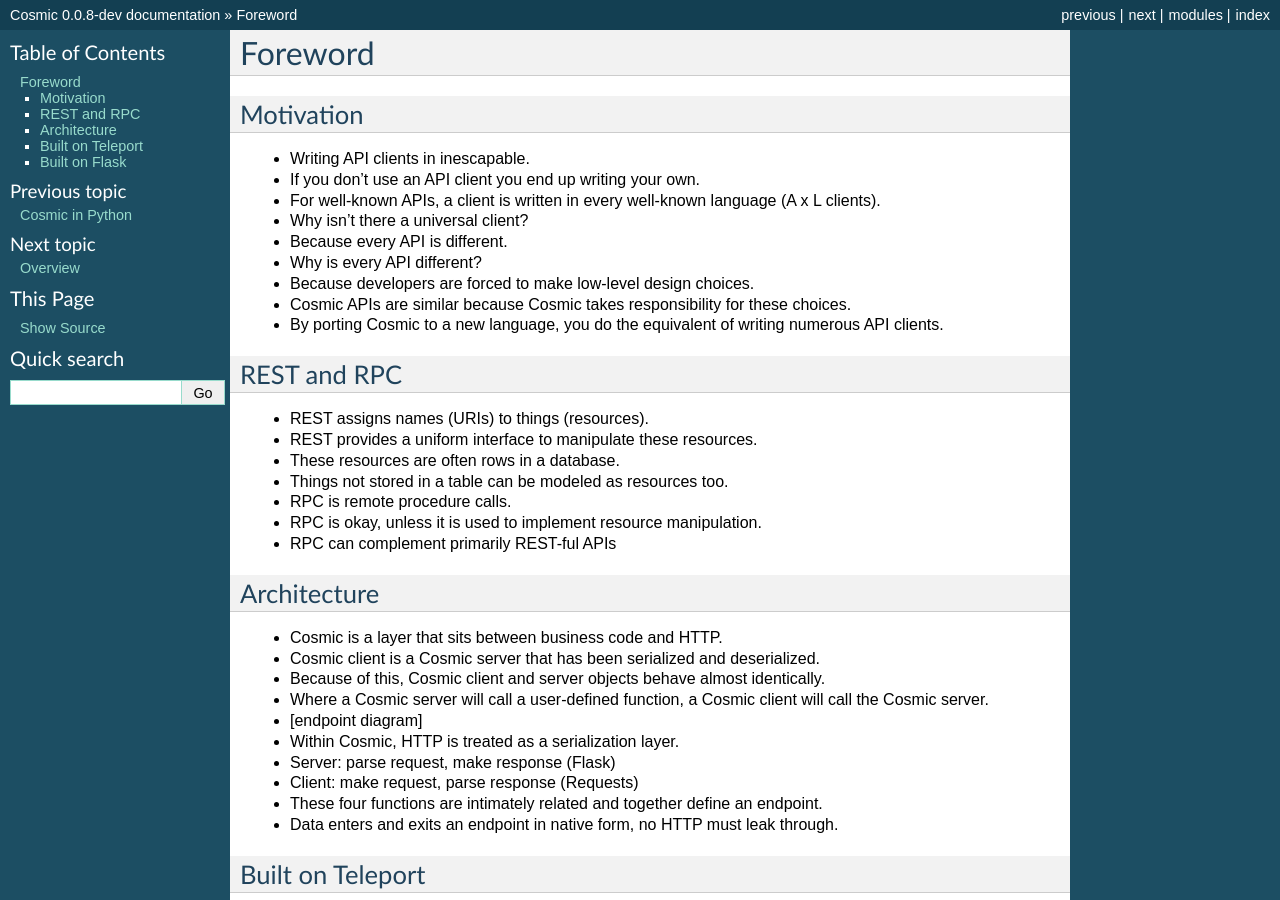
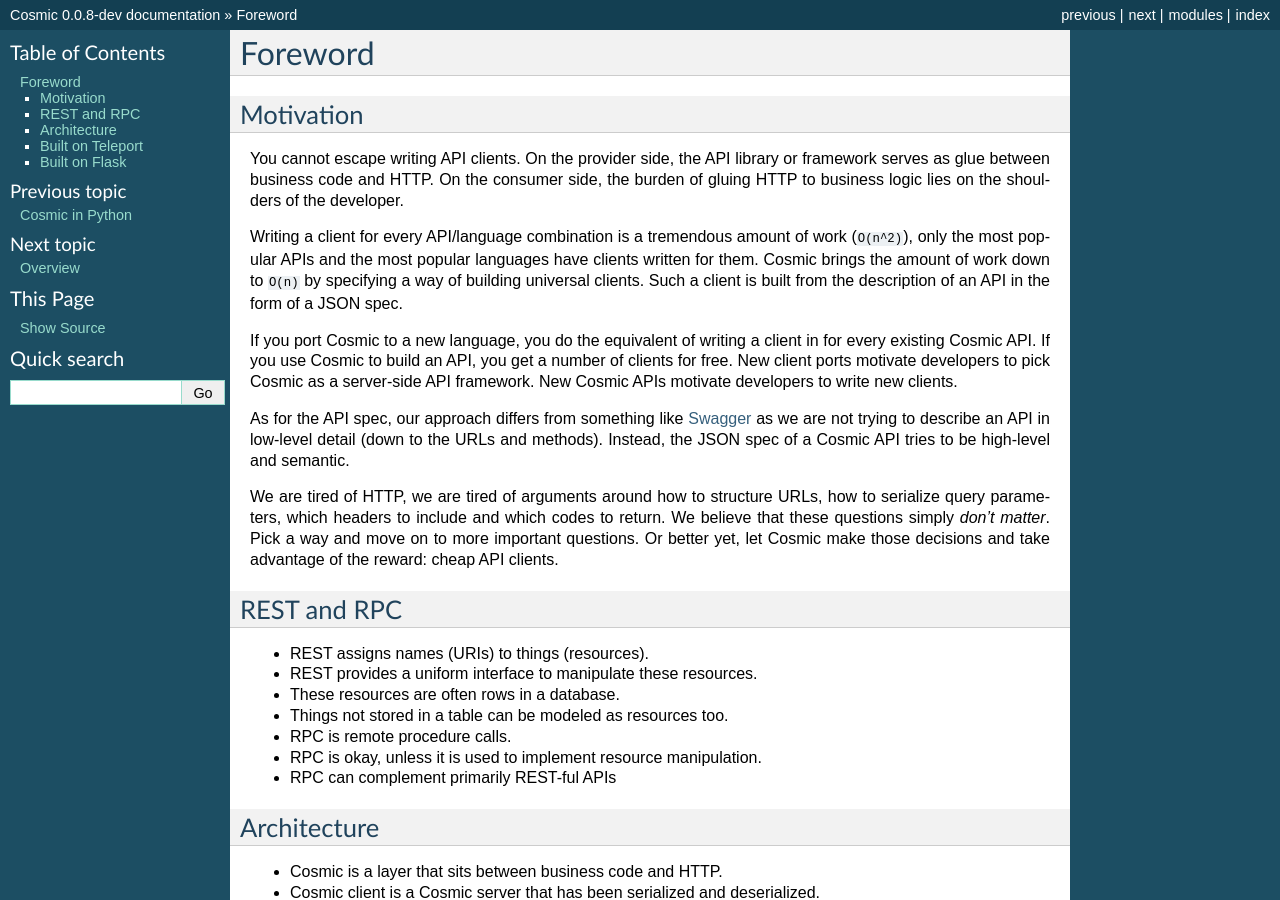
Before and after one commit to cosmic-api/cosmic.py, a Sphinx documentation site: the page built from docs/source/foreword.rst, in a window 1280 px wide and 900 px high. Built offline with Sphinx 7.4.7, drawn with Linux system fonts in a browser that asks for light colours.

Commit message:
Expand motivation section

```diff
--- a/docs/source/foreword.rst
+++ b/docs/source/foreword.rst
@@ -4,15 +4,33 @@
 Motivation
 ----------
 
-* Writing API clients in inescapable.
-* If you don't use an API client you end up writing your own.
-* For well-known APIs, a client is written in every well-known language (A x L clients).
-* Why isn't there a universal client?
-* Because every API is different.
-* Why is every API different?
-* Because developers are forced to make low-level design choices.
-* Cosmic APIs are similar because Cosmic takes responsibility for these choices.
-* By porting Cosmic to a new language, you do the equivalent of writing numerous API clients.
+You cannot escape writing API clients. On the provider side, the API library
+or framework serves as glue between business code and HTTP. On the consumer
+side, the burden of gluing HTTP to business logic lies on the shoulders of the
+developer.
+
+Writing a client for every API/language combination is a tremendous amount of
+work (``O(n^2)``), only the most popular APIs and the most popular languages
+have clients written for them. Cosmic brings the amount of work down to
+``O(n)`` by specifying a way of building universal clients. Such a client is
+built from the description of an API in the form of a JSON spec.
+
+If you port Cosmic to a new language, you do the equivalent of writing a
+client in for every existing Cosmic API. If you use Cosmic to build an API,
+you get a number of clients for free. New client ports motivate developers
+to pick Cosmic as a server-side API framework. New Cosmic APIs motivate
+developers to write new clients.
+
+As for the API spec, our approach differs from something like `Swagger
+<https://developers.helloreverb.com/swagger/>`_ as we are not trying to
+describe an API in low-level detail (down to the URLs and methods). Instead,
+the JSON spec of a Cosmic API tries to be high-level and semantic.
+
+We are tired of HTTP, we are tired of arguments around how to structure URLs,
+how to serialize query parameters, which headers to include and which codes
+to return. We believe that these questions simply *don't matter*. Pick a way
+and move on to more important questions. Or better yet, let Cosmic make those
+decisions and take advantage of the reward: cheap API clients.
 
 REST and RPC
 ------------
```
